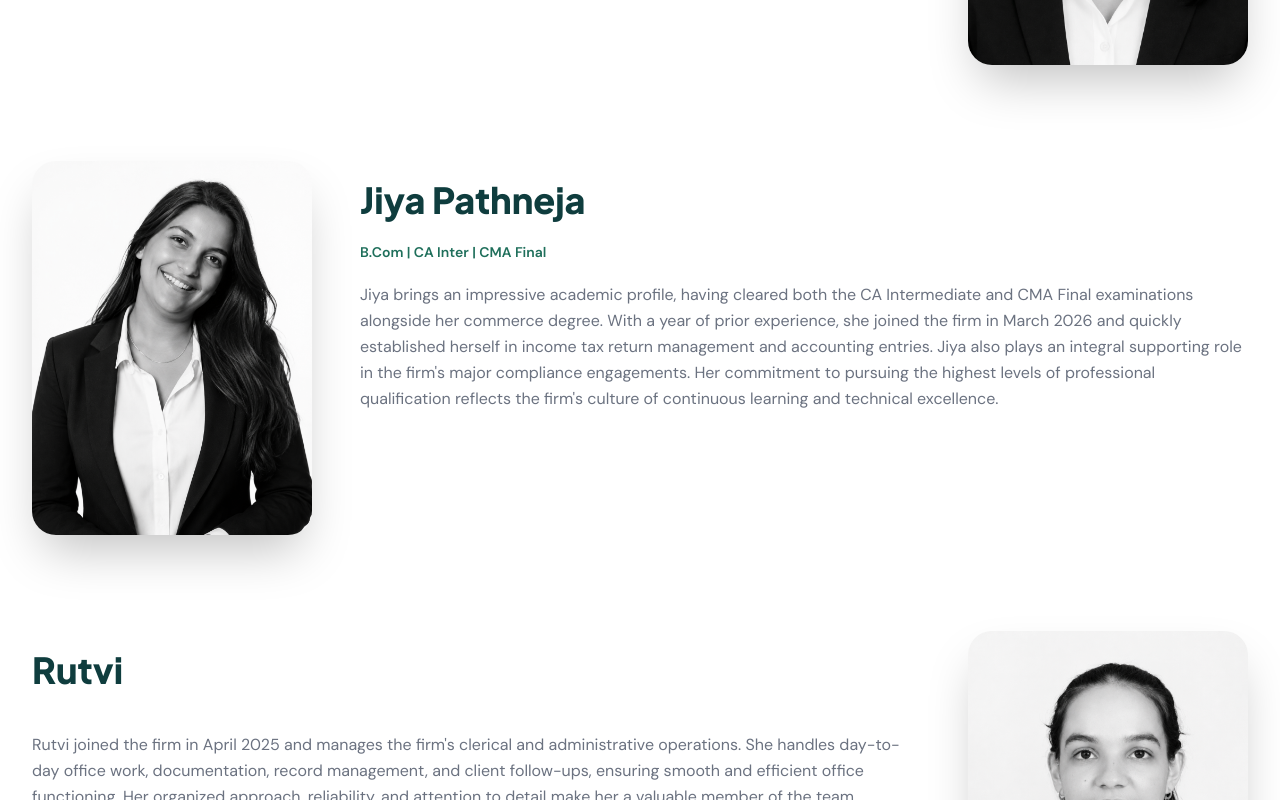
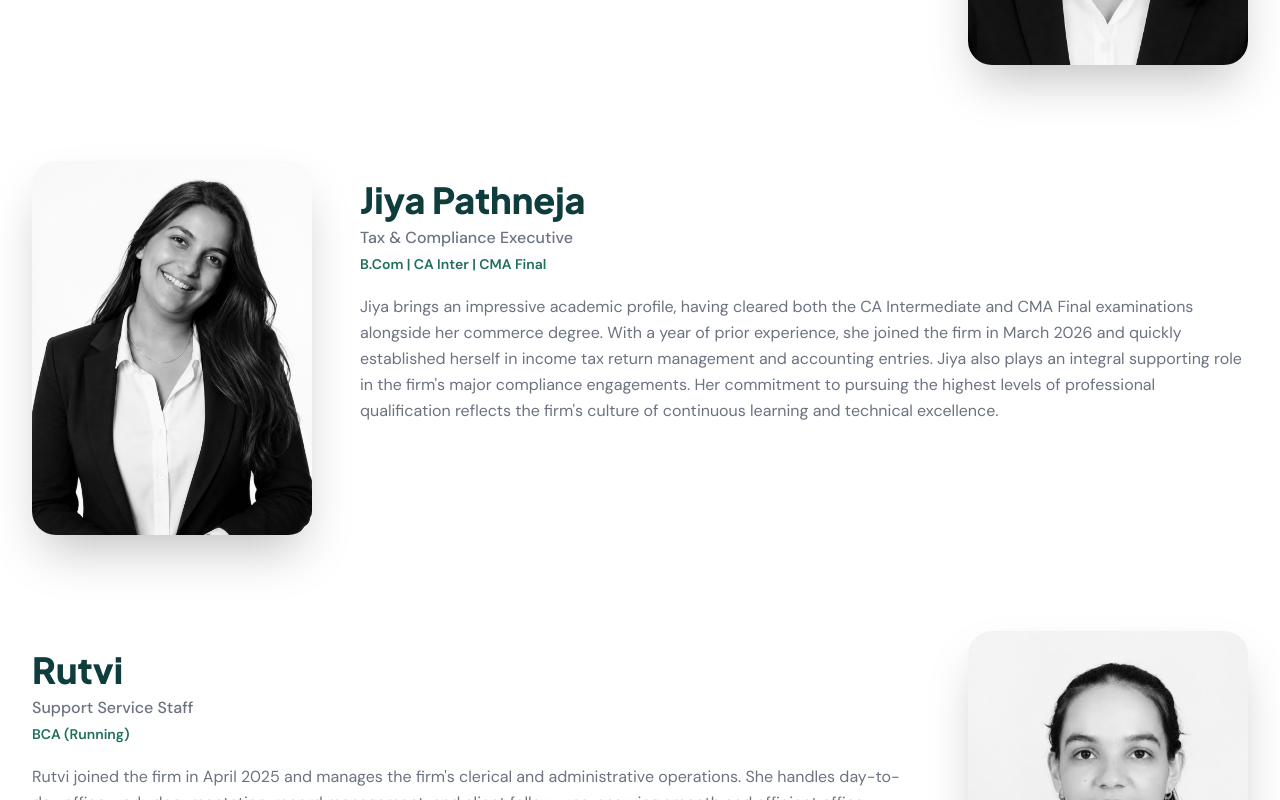
Before and after one commit to Divyadarshan007/srsp_frontend, a Next.js app: page /about in a window 1280 px wide. Shown: the part 3355-4155 px from the top of the page. Built offline with nearby package versions, Linux system fonts and the light colour scheme.

Commit message:
feat: update Rutvi's profile with role and qualifications in team section

```diff
--- a/src/components/sections/about/AboutTeam.tsx
+++ b/src/components/sections/about/AboutTeam.tsx
@@ -69,18 +69,28 @@ export default function AboutTeam() {
 
                 {/* Content */}
                 <div className="flex flex-col gap-5 flex-1 lg:pt-4">
+                  <div className="flex flex-col gap-1">
                     <h3
                       className="text-3xl sm:text-4xl font-extrabold text-heading leading-tight"
                       style={{ fontFamily: "var(--font-jakarta)" }}
                     >
                       {member.name}
                     </h3>
+                    {member.role && (
+                      <p
+                        className="text-body font-medium text-base"
+                        style={{ fontFamily: "var(--font-dm)" }}
+                      >
+                        {member.role}
+                      </p>
+                    )}
                     <p
                       className="text-primary font-semibold text-sm"
                       style={{ fontFamily: "var(--font-dm)" }}
                     >
                       {member.fullQual}
                     </p>
+                  </div>
                   <p
                     className="text-body leading-relaxed"
                     style={{ fontFamily: "var(--font-dm)" }}
--- a/src/lib/team.ts
+++ b/src/lib/team.ts
@@ -50,9 +50,10 @@ export const teamMembers: TeamMember[] = [
   },
   {
     name: "Rutvi",
-    role: "",
-    cardQual: "",
-    fullQual: "",
+
+    role: "Support Service Staff",
+    cardQual: "BCA (Running)",
+    fullQual: "BCA (Running)",
     bio: "Rutvi joined the firm in April 2025 and manages the firm's clerical and administrative operations. She handles day-to-day office work, documentation, record management, and client follow-ups, ensuring smooth and efficient office functioning. Her organized approach, reliability, and attention to detail make her a valuable member of the team.",
     image: "/team/RUTVI.png",
   },
```
Lines whose indentation alone changed are shown as unchanged.
